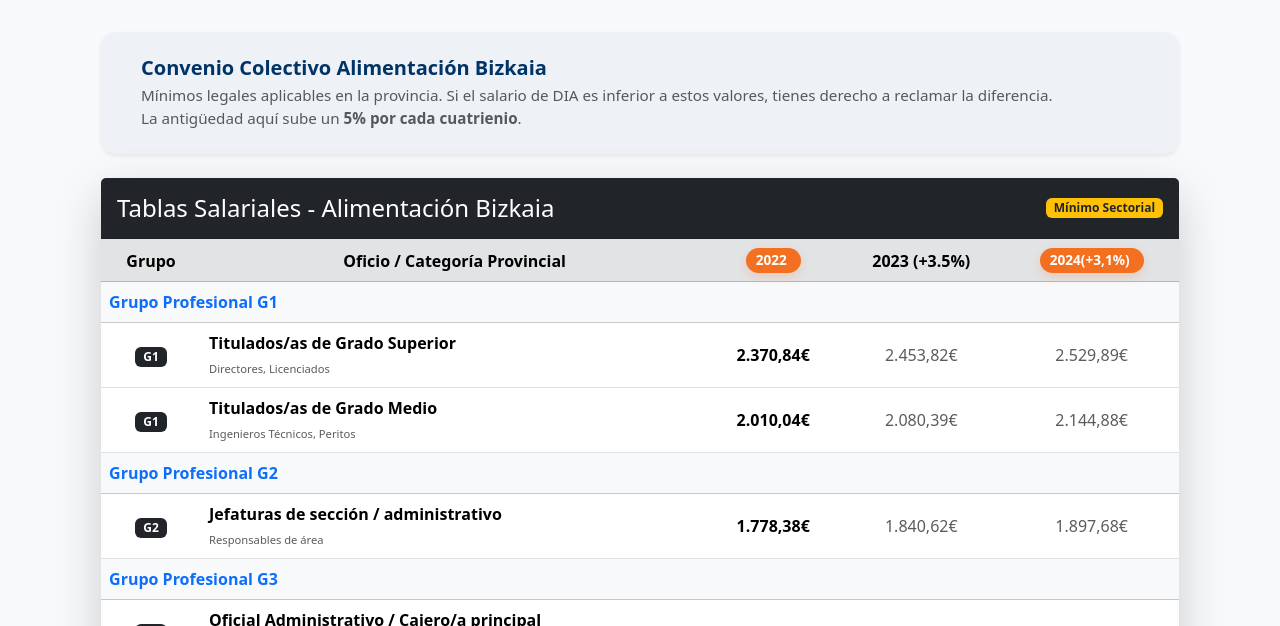
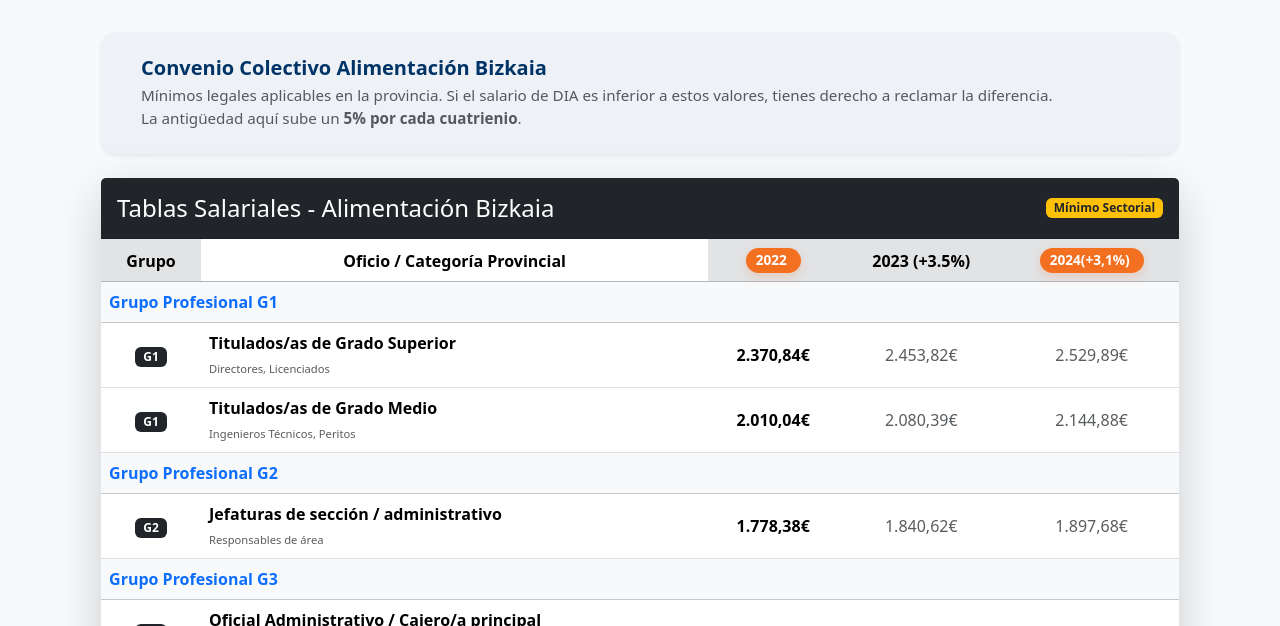
Before and after one commit to eki32/ConveX, an Angular app in the folder frontend/: page /convenios in a window 1280 px wide. Shown: the part 174-800 px from the top of the page. Built offline with nearby package versions, Linux system fonts and the light colour scheme.

Commit message:
ajustamos css convenios

```diff
--- a/frontend/src/app/components/convenios/convenios.css
+++ b/frontend/src/app/components/convenios/convenios.css
@@ -98,3 +98,16 @@
   background: #ccc;
   border-radius: 10px;
 }
+
+.table-responsive td:nth-child(2),
+.table-responsive th:nth-child(2) {
+  position: sticky;
+  left: 0;
+  background-color: white; /* O el color de fondo de tu fila */
+  z-index: 2;
+  box-shadow: 2px 0 5px rgba(0,0,0,0.1);
+}
+
+.table-dark th:nth-child(2) {
+  background-color: #212529; /* Color oscuro para el header fijo */
+}
```
